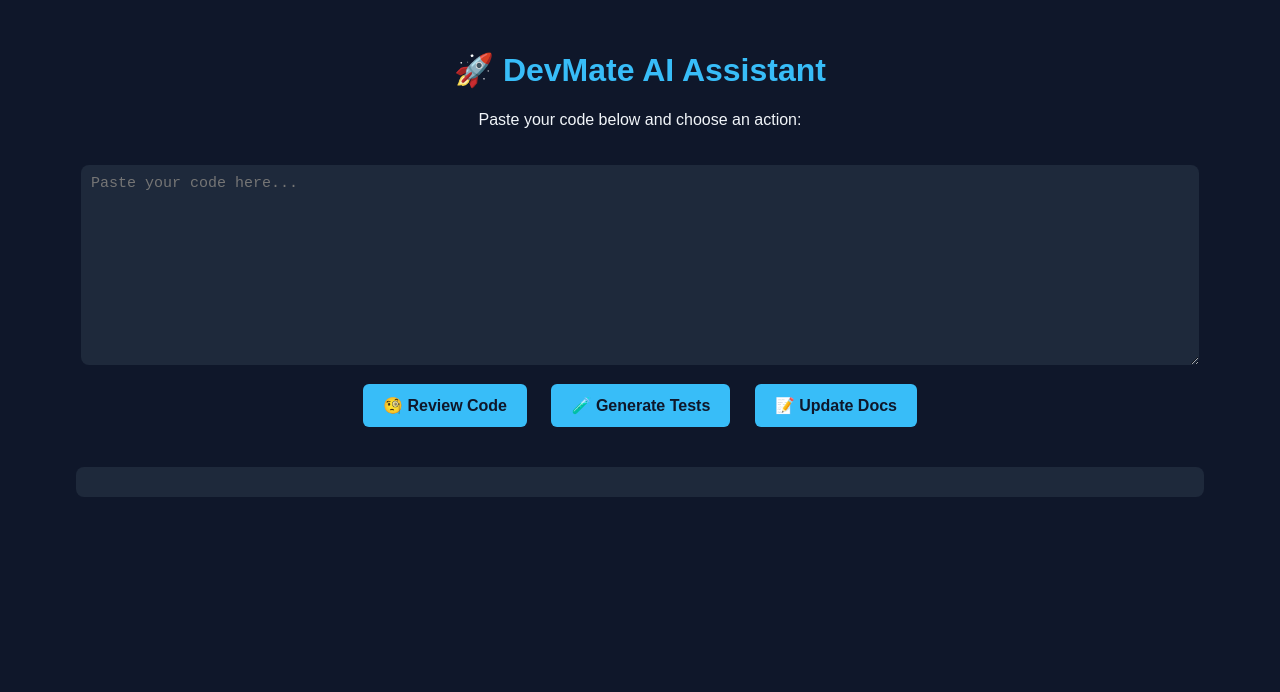
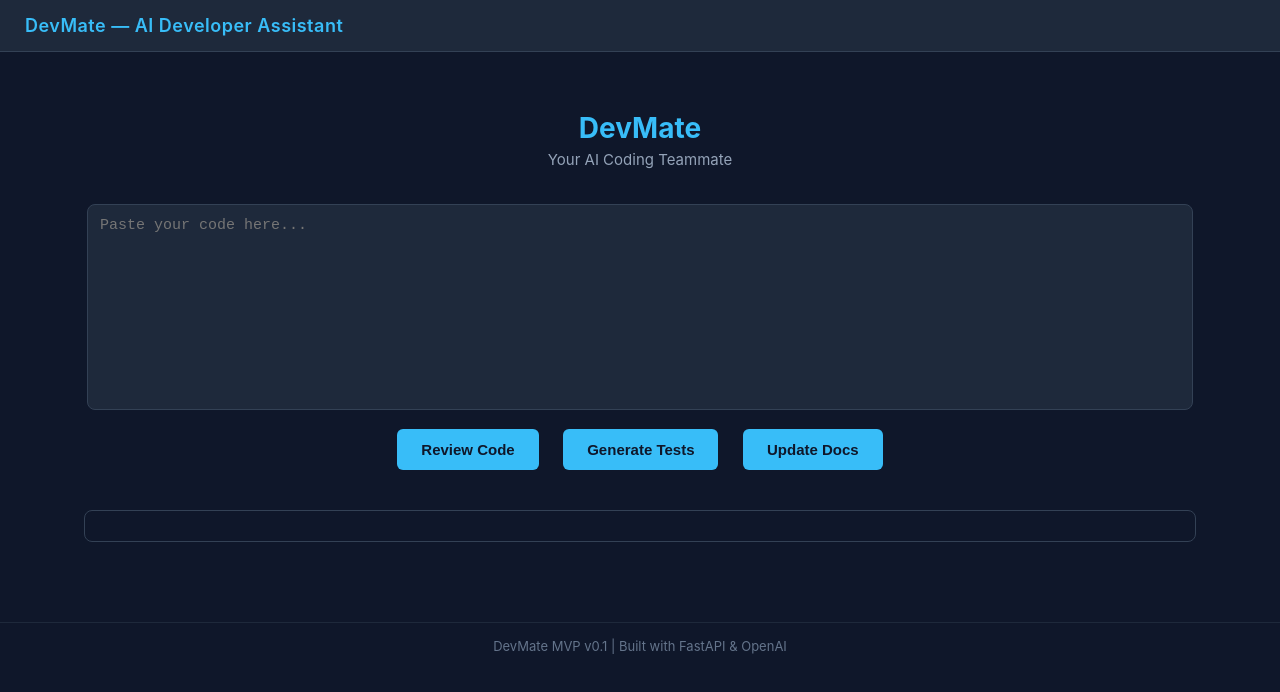
Before and after one commit to vinaychalla815/devmate, a plain HTML site: page app/static/index.html in a window 1280 px wide. Drawn offline with Linux system fonts and the light colour scheme.

Commit message:
Polished frontend UI and improved /testgen output

```diff
--- a/app/static/index.html
+++ b/app/static/index.html
@@ -6,78 +6,139 @@
   <title>DevMate</title>
   <style>
     body {
-      font-family: Arial, sans-serif;
+      font-family: "Inter", "Segoe UI", Arial, sans-serif;
       background-color: #0f172a;
-      color: #f1f5f9;
+      color: #e2e8f0;
       margin: 0;
-      padding: 30px;
+      padding: 0;
+    }
+
+    /* Top Header Bar */
+    header {
+      background-color: #1e293b;
+      color: #38bdf8;
+      padding: 15px 25px;
+      text-align: left;
+      font-weight: 600;
+      font-size: 18px;
+      letter-spacing: 0.5px;
+      border-bottom: 1px solid #334155;
+    }
+
+    main {
+      padding: 40px;
       text-align: center;
     }
+
     h1 {
+      font-size: 28px;
       color: #38bdf8;
+      margin-bottom: 5px;
     }
+
+    h2 {
+      font-size: 15px;
+      color: #94a3b8;
+      margin-top: 0;
+      margin-bottom: 25px;
+      font-weight: 400;
+    }
+
     textarea {
       width: 90%;
       height: 180px;
-      margin-top: 20px;
-      padding: 10px;
+      margin-top: 10px;
+      padding: 12px;
       font-size: 15px;
       border-radius: 8px;
-      border: none;
-      outline: none;
+      border: 1px solid #334155;
       background-color: #1e293b;
       color: #f8fafc;
+      resize: none;
     }
+
     button {
       margin: 15px 10px;
-      padding: 12px 20px;
-      font-size: 16px;
+      padding: 12px 24px;
+      font-size: 15px;
       border: none;
       border-radius: 6px;
       cursor: pointer;
       background-color: #38bdf8;
       color: #0f172a;
-      font-weight: bold;
+      font-weight: 600;
       transition: 0.2s;
     }
+
     button:hover {
       background-color: #7dd3fc;
     }
+
+    #loader {
+      display: none;
+      margin-top: 15px;
+      font-size: 15px;
+      color: #94a3b8;
+    }
+
     #output {
       margin-top: 25px;
       text-align: left;
-      white-space: pre-wrap;
-      background-color: #1e293b;
+      background-color: #0f172a;
       padding: 15px;
       border-radius: 8px;
       width: 90%;
       margin-left: auto;
       margin-right: auto;
+      font-family: "Consolas", monospace;
+      font-size: 15px;
+      border: 1px solid #334155;
+      overflow-x: auto;
+      white-space: pre;
+      line-height: 1.5;
+    }
+
+    footer {
+      text-align: center;
+      margin-top: 40px;
+      font-size: 13px;
+      color: #64748b;
+      padding: 15px;
+      border-top: 1px solid #1e293b;
     }
   </style>
 </head>
 <body>
-  <h1>🚀 DevMate AI Assistant</h1>
-  <p>Paste your code below and choose an action:</p>
+  <header>DevMate — AI Developer Assistant</header>
+  <main>
+    <h1>DevMate</h1>
+    <h2>Your AI Coding Teammate</h2>
 
-  <textarea id="codeInput" placeholder="Paste your code here..."></textarea><br />
+    <textarea id="codeInput" placeholder="Paste your code here..."></textarea><br />
 
-  <button onclick="handleAction('review')">🧐 Review Code</button>
-  <button onclick="handleAction('testgen')">🧪 Generate Tests</button>
-  <button onclick="handleAction('docupdate')">📝 Update Docs</button>
+    <button onclick="handleAction('review')">Review Code</button>
+    <button onclick="handleAction('testgen')">Generate Tests</button>
+    <button onclick="handleAction('docupdate')">Update Docs</button>
 
-  <div id="output"></div>
+    <div id="loader">Processing your request...</div>
+    <div id="output"></div>
+  </main>
+
+  <footer>DevMate MVP v0.1 | Built with FastAPI & OpenAI</footer>
 
   <script>
     async function handleAction(action) {
       const code = document.getElementById('codeInput').value.trim();
       const outputDiv = document.getElementById('output');
+      const loader = document.getElementById('loader');
+
       if (!code) {
-        outputDiv.innerText = "⚠️ Please enter some code first!";
+        outputDiv.innerText = "Please enter some code first.";
         return;
       }
 
-      outputDiv.innerText = "⏳ Processing your request...";
+      loader.style.display = "block";
+      outputDiv.innerText = "";
 
       try {
         const response = await fetch(`/${action}`, {
@@ -87,9 +148,13 @@
         });
 
         const data = await response.json();
-        outputDiv.innerText = data.review || data.tests || data.documentation || "No response.";
+        loader.style.display = "none";
+
+        const result = data.review || data.tests || data.documentation || "No response.";
+        outputDiv.innerHTML = `<pre>${result}</pre>`;
       } catch (error) {
-        outputDiv.innerText = "❌ Error connecting to server.";
+        loader.style.display = "none";
+        outputDiv.innerText = "Error connecting to the server.";
       }
     }
   </script>
```
Also changed, not shown: 1 other file.
